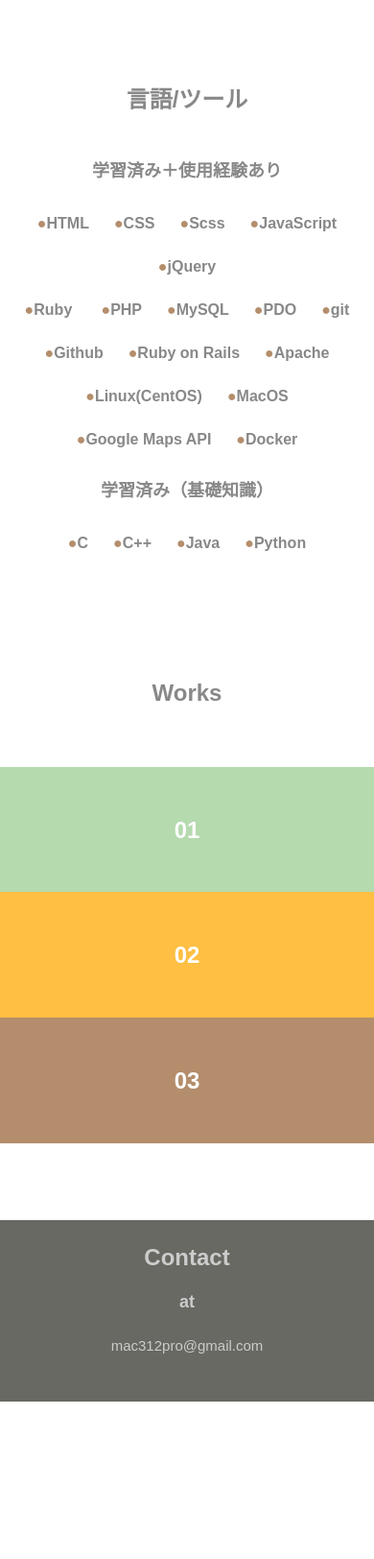
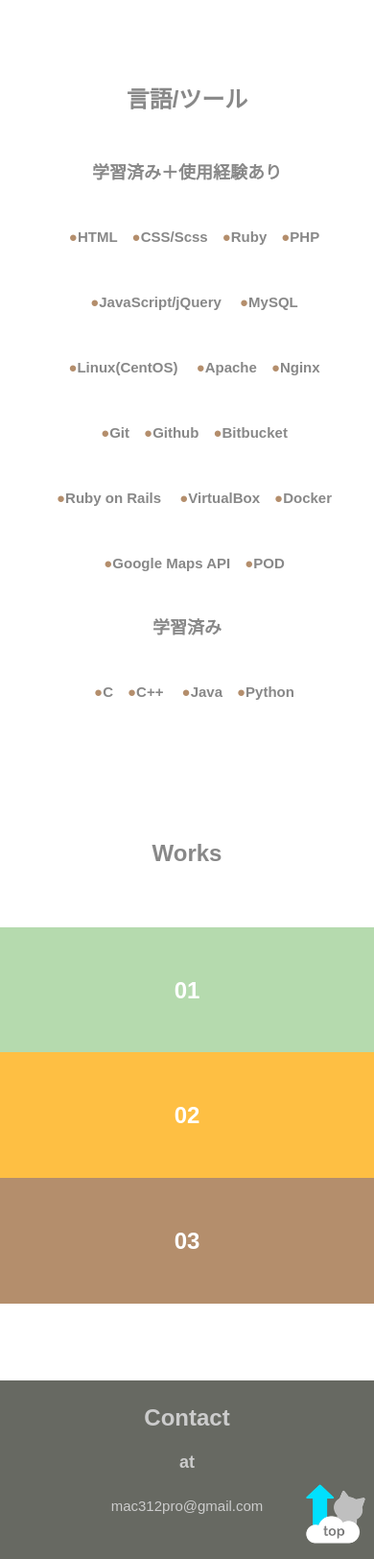
Before and after one commit to mi-hon/mi-hon.github.io, a plain HTML site: page index.html in a window 390 px wide. Shown: the part 900-2524 px from the top of the page at 96% size. Before the commit the page ends 2360 px from the top, so only its background shows below. Drawn offline with nearby package versions, Linux system fonts and the light colour scheme.

Commit message:
modified some files

```diff
--- a/index.html
+++ b/index.html
@@ -37,23 +37,23 @@
               <h3 class="question">はじめまして！</h3>
               <span>+</span>
               <div class="answer">
-                <p>2017年の年明けからオンライン学習サービスを利用してプログラミング等を勉強しています。<br>今年に入ってからは自分で一から制作することにもチャレンジしています。</p>
-                <p>もふもふした動物が好きです。動画や写真を見て癒されています。<br>
-                最近すごいと思ったのは、BostonDynamics社のアトラスです。まるで人間のような動きです。</p><p>好きなゲームはドラクエ（特に3, 5, 8, 11）、ポポロクロイス物語、どうぶつの森です。</p>
+                <p>一年半前から、オンライン学習サービスを利用してプログラミング等を勉強してきました。<br>今年に入ってからは自分で一から制作することにもチャレンジしています。</p>
+                <p>モフモフした動物が好きで、かわいい動画や写真にいつも癒されます。<br>
+                ロボットにも興味があるのですが、最近BostonDynamics社のアトラスを見て驚きました！まるで人のような滑らかな動きです。</p><p>昔からRPGが好きで、「ドラクエ（特に3, 5, 8, 11）」、「ポポロクロイス物語」、「どうぶつの森」は何回もプレイしています。</p>
               </div>
             </li>
             <li class="about-list-item">
               <h3 class="question">きっかけ</h3>
               <span>+</span>
               <div class="answer">
-                <p>子供の頃から、自分の手で物を作るのが好きでした。<br>パーツごとに作り、調整しながらそれらを組み合わせるとだんだん形になっていく面白さは、アナログでもデジタルでも共通するところがあると感じます。</p><p>プログラミングをはじめたきっかけは好奇心からでした。普段利用しているYoutubeやLineなどはどのように作られているのかな、私も何か作れたら楽しそうだなと思ったのです。<br>初めて学習した言語/フレームワークがRuby/Ruby on Railsであった為か、今も一番興味があります。</p>
+                <p>子供の頃から、自分の手で物を作るのが好きでした。<br>パーツごとに作り、調整しながらそれらを組み合わせるとだんだん形になっていく面白さは、アナログでもデジタルでも共通するところがあると感じます。</p><p>プログラミングをはじめたきっかけは好奇心からでした。普段利用しているYoutubeやLineなどはどのように作られているのだろう、私も何か作れたら楽しそうだなと思ったのです。<br>初めて学習した言語/フレームワークがRuby/Ruby on Railsだったのですが、楽しかったです。</p>
               </div>
             </li>
             <li class="about-list-item">
               <h3 class="question">目指す姿</h3>
               <span>+</span>
               <div class="answer">
-                <p>未熟なので、色々な経験をどんどん積みたいです。</p><p>Web技術に対して特に関心があります。将来的にフロントエンドからバックエンドまで統括的に分かる・できるようになりたいと思っています。</p><p>誰かに喜んでもらえる、楽しんでもらえるようなものを丁寧に作れる人になりたいです。</p>
+                <p>Web技術に興味があるのですが、本当に学ぶことがたくさんあると思います。<br>毎日少しずつでも勉強していきたいです。<br>昨日よりできること・分かることが増えていくのが嬉しいです。</p><p>アプリケーションの表も裏も分かるようになりたいので、<br>フロントエンドからサーバーやデータベースまで、トータルで勉強していきたいです。</p><p>誰かに喜んでもらえる、楽しんでもらえるようなものを作れたらいいなと思います。</p>
               </div>
             </li>
           </ul>
@@ -64,12 +64,19 @@
     <div id="info" class="langs-tools">
       <div class="container">
         <h2>言語/ツール</h2>
+
         <div class="border">
-          <h3>学習済み＋使用経験あり</h3>
-          <p><span>●</span>HTML</p><p><span >●</span>CSS</p><p><span>●</span>Scss</p><p><span>●</span>JavaScript</p><p><span>●</span>jQuery</p><br><p><span>●</span>Ruby</p>
-          <p><span>●</span>PHP</p><p><span>●</span>MySQL</p><p><span>●</span>PDO</p><p><span>●</span>git</p><p><span>●</span>Github</p><p><span>●</span>Ruby on Rails</p><p><span>●</span>Apache</p><p><span>●</span>Linux(CentOS)</p><p><span>●</span>MacOS</p><p><span>●</span>Google Maps API</p><p><span>●</span>Docker</p><br>
-          <h3>学習済み（基礎知識）</h3>
-          <p><span>●</span>C</p><p><span>●</span>C++</p><p><span>●</span>Java</p><p><span>●</span>Python</p>
+        <h3>学習済み＋使用経験あり</h3>
+        <p>　<span>●</span>HTML</p><p>　<span>●</span>CSS/Scss</p><p>　<span>●</span>Ruby</p><p>　<span>●</span>PHP</p><br><p>　<span>●</span>JavaScript/jQuery</p>
+        <p>　<span>●</span>MySQL</p><br><p>　<span>●</span>Linux(CentOS)</p>
+        <p>　<span>●</span>Apache</p><p>　<span>●</span>Nginx</p><br>
+        <p>　<span>●</span>Git</p><p>　<span>●</span>Github</p><p>　<span>●</span>Bitbucket</p><br>
+        <p>　<span>●</span>Ruby on Rails</p>
+        <p>　<span>●</span>VirtualBox</p><p>　<span>●</span>Docker</p><br>
+        <p>　<span>●</span>Google Maps API</p><p>　<span>●</span>POD</p>
+        <h3>学習済み</h3>
+        <p>　<span>●</span>C</p><p>　<span>●</span>C++</p>
+        <p>　<span>●</span>Java</p><p>　<span>●</span>Python</p>
         </div>
       </div>
     </div>
@@ -109,9 +116,9 @@
               <h3>内容</h3>
               <p>Twitte のような短文投稿ができるWebアプリです。<br>Ruby on Railsチュートリアルも参考に読みながら学習しました。<br></p>
               <h3>使用言語/ツール</h3>
-              <p>HTML5, CSS3, Ruby2.4, Ruby on Rails5.0</p>
+              <p>HTML5, CSS3, Ruby2.4, Ruby on Rails5.0, Heroku, Bitbucket</p>
               <h3>学んだこと</h3>
-              <p>□MVCの仕組み<br>□ログイン機能やユーザー登録機能の仕組み<br>□Herokuの使い方
+              <p>□MVCの仕組み<br>□デプロイ方法<br>□Herokuの使い方
               </p>
             </div>
           </div>
@@ -124,10 +131,13 @@
         <h2>Contact</h2>
         <h3>at</h3>
         <p>mac312pro@gmail.com</p>
-        <!-- <p>or</p> -->
-        <!-- <a href="#"><i class="fab fa-github fa-3x"></i></a> -->
+        <div id="back-to-top"><a href="#">
+          <img src="toTop.png" alt="toTop">
+        </a>
+        </div>
       </div>
     </footer>
+
      <script type="text/javascript" src="script.js"></script>
   </body>
 </html>
--- a/responsive.css
+++ b/responsive.css
@@ -70,8 +70,8 @@
     font-size: 22px;
   }
   .border p {
-    font-size: 16px;
-    padding: 4px 8px;
+    font-size: 15px;
+    padding: 4px 0;
   }
   .top-wrapper {
     background-image: url(catS.jpg);
@@ -100,5 +100,10 @@
   }
   footer {
     margin-top: 50px;
+    padding: 5px 0 0 0;
+  }
+  #back-to-top img {
+    width: 20%;
+    height: auto;
   }
 }
--- a/script.js
+++ b/script.js
@@ -7,7 +7,7 @@
       'scrollTop': position
     }, 500,);
   });
-  //
+  // Aboutのアコーディオン
   $('.about-list-item').click(function() {
     var $answer = $(this).find('.answer');
     if ($answer.hasClass('open')) {
--- a/styles.css
+++ b/styles.css
@@ -101,17 +101,19 @@
   padding: 30px 0;
 }
 .border {
+  line-height: 2em;
+  /* text-align: left; */
   background-color: #fff;
   padding: 10px;
   /* border: 3px solid #ccc; */
   /* border-radius: 16px; */
 }
 .border p {
-  padding: 8px 10px;
+  /* padding: 8px 10px; */
   display: inline-block;
   /* border: 2px solid #888; */
   /* border-radius: 3px; */
-  margin: 5px;
+  /* margin: 5px; */
   font-size: 24px;
   font-weight: bold;
 }
@@ -181,17 +183,15 @@
   margin-top: 200px;
   background-color: #676962;
   color: #ccc;
-}
-footer h3 {
-
+  position: relative;
 }
 
-/* .fab {
-  padding-top: 10px;
-} */
-
-#back-to-top {
-  position: fixed;
+/* #back-to-top {
   right: 5px;
   bottom: 5px;
+} */
+#back-to-top img {
+  position: absolute;
+  top: 100px;
+  right: 1px;
 }
```
Also changed, not shown: toTop.jpg (added), toTop.png (added).
